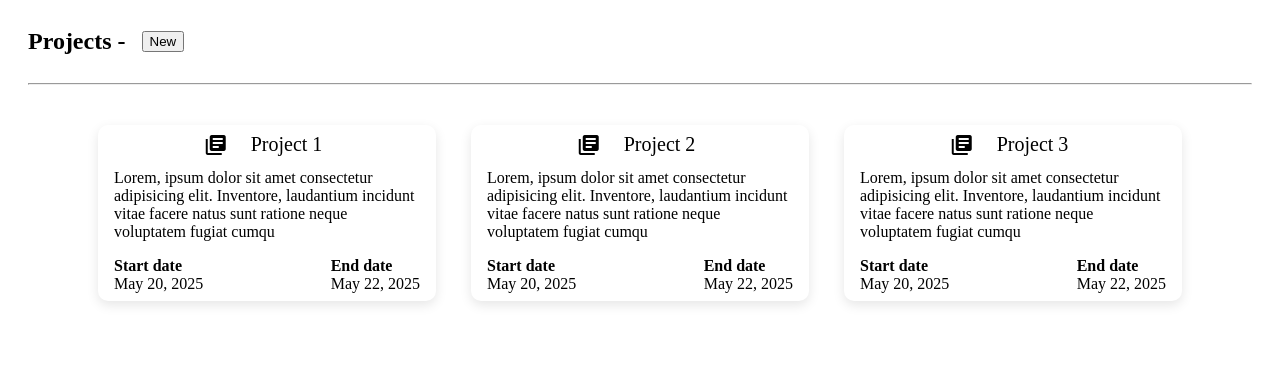
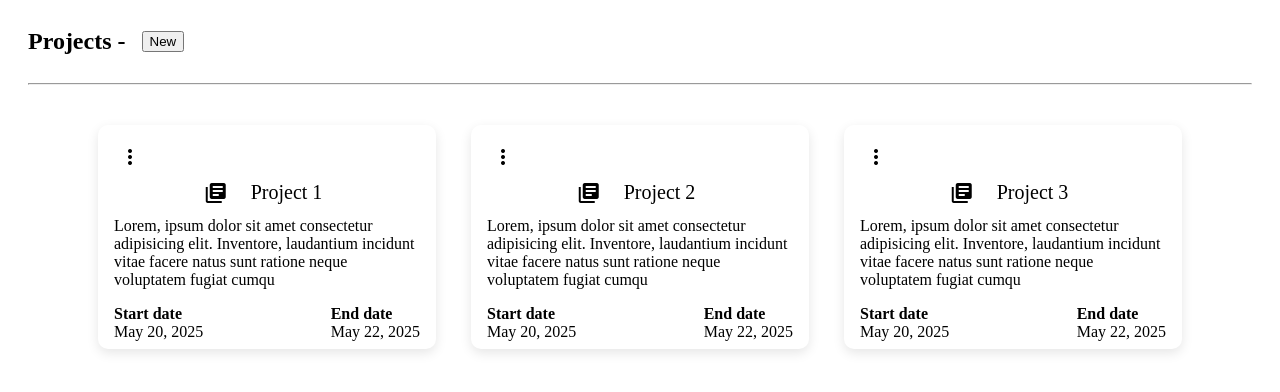
Before and after one commit to JulianChacon11/task-manager-front, an Angular app: page /projects in a window 1280 px wide. Shown: the top 392 px of the page. Built offline with nearby package versions, Linux system fonts and the light colour scheme.

Commit message:
ajustes y manejo de modal correcto mas menu

```diff
--- a/src/app/features/projects/components/project-list/project-list.component.html
+++ b/src/app/features/projects/components/project-list/project-list.component.html
@@ -2,6 +2,12 @@
   <div class="flex-container">
     @for (project of projects(); track project.id) {
       <div class="project-card" [routerLink]="[project.id, 'tasks']">
+        <div style="display: flex; justify-content: flex-start; align-items: center;">
+          <app-menu-project-list
+            (editProject)="onEdit(project)"
+            (deleteProject)="onDelete(project.id)">
+          </app-menu-project-list>
+        </div>
         <div class="project-card-header">
           <i class="material-icons">library_books</i>
           <p>{{ project.nombre }}</p>
--- a/src/app/features/projects/components/project-list/project-list.component.ts
+++ b/src/app/features/projects/components/project-list/project-list.component.ts
@@ -1,20 +1,42 @@
-import { ChangeDetectionStrategy, Component, input, signal } from '@angular/core';
+import { ChangeDetectionStrategy, Component, ViewChild, input, signal } from '@angular/core';
 import { RouterLink } from '@angular/router';
 import { Project } from '../../interfaces/project.interface';
 import { DatePipe } from '@angular/common';
-
-
+import { MenuProjectListComponent } from "../../menu-project-list/menu-project-list.component";
+import { MatDialog } from '@angular/material/dialog';
+import { ProjectFormDialogComponent } from '../../project-form-dialog/project-form-dialog.component';
+import { ProjectsService } from '../../services/projects.service';
 
 @Component({
   selector: 'project-list',
-  imports: [RouterLink, DatePipe],
+  imports: [RouterLink, DatePipe, MenuProjectListComponent],
   templateUrl: './project-list.component.html',
   styleUrl: './project-list.component.css',
   changeDetection: ChangeDetectionStrategy.OnPush,
 })
 
 export class ProjectListComponent {
+  @ViewChild(MenuProjectListComponent) menuComponent?: MenuProjectListComponent;
 
+  constructor(private dialog: MatDialog, private projectsService: ProjectsService) {}
   projects = input.required<Project[]>();
 
+  onDelete(id: string) {
+    this.projectsService.deleteProject(id).subscribe({
+      next: () => {
+        // ...actualiza la lista si es necesario...
+        this.menuComponent?.closeMenu(); // Cierra el menú manualmente
+      },
+      error: (err) => {
+        console.error('Error deleting project:', err);
+      }
+    });
+  }
+
+  onEdit(project: Project) {
+    this.dialog.open(ProjectFormDialogComponent, {
+      data: { project }
+    });
+    this.menuComponent?.closeMenu(); // Cierra el menú manualmente
+  }
 }
--- /dev/null
+++ b/src/app/features/projects/menu-project-list/menu-project-list.component.css
@@ -0,0 +1,3 @@
+.black-icon-button mat-icon {
+  color: black;
+}
--- /dev/null
+++ b/src/app/features/projects/menu-project-list/menu-project-list.component.html
@@ -0,0 +1,20 @@
+<button
+  type="button"
+  mat-icon-button
+  [matMenuTriggerFor]="menu"
+  #menuTrigger="matMenuTrigger"
+  aria-label="Menu"
+  class="black-icon-button"
+  (click)="$event.stopPropagation()">
+  <mat-icon>more_vert</mat-icon>
+</button>
+<mat-menu #menu="matMenu">
+  <button mat-menu-item (click)="editProject.emit(); $event.stopPropagation()">
+    <mat-icon>edit</mat-icon>
+    <span>Edit</span>
+  </button>
+  <button mat-menu-item (click)="deleteProject.emit(); $event.stopPropagation()">
+    <mat-icon>delete</mat-icon>
+    <span>Delete</span>
+  </button>
+</mat-menu>
--- /dev/null
+++ b/src/app/features/projects/menu-project-list/menu-project-list.component.ts
@@ -0,0 +1,22 @@
+import { Component, Output, EventEmitter, ViewChild } from '@angular/core';
+import { MatMenuModule, MatMenuTrigger } from '@angular/material/menu';
+import { MatIconModule } from '@angular/material/icon';
+import { MatButtonModule } from '@angular/material/button';
+
+@Component({
+  selector: 'app-menu-project-list',
+  standalone: true,
+  imports: [MatMenuModule, MatIconModule, MatButtonModule],
+  templateUrl: './menu-project-list.component.html',
+  styleUrl: './menu-project-list.component.css'
+})
+export class MenuProjectListComponent {
+  @Output() editProject = new EventEmitter<void>();
+  @Output() deleteProject = new EventEmitter<void>();
+
+  @ViewChild(MatMenuTrigger) menuTrigger?: MatMenuTrigger;
+  closeMenu() {
+    console.log('closeMenu llamado');
+    this.menuTrigger?.closeMenu();
+  }
+}
--- a/src/app/features/projects/project-form-dialog/project-form-dialog.component.ts
+++ b/src/app/features/projects/project-form-dialog/project-form-dialog.component.ts
@@ -7,7 +7,7 @@ import { ReactiveFormsModule } from '@angular/forms';
 import { MatButtonModule } from '@angular/material/button';
 import { MatInputModule } from '@angular/material/input';
 import { MatDatepickerModule } from '@angular/material/datepicker';
-import { MatNativeDateModule } from '@angular/material/core';
+import { MatNativeDateModule, provideNativeDateAdapter } from '@angular/material/core';
 import { MatFormFieldModule } from '@angular/material/form-field';
 import { MatIconModule } from '@angular/material/icon';
 
@@ -17,7 +17,8 @@ import { MatIconModule } from '@angular/material/icon';
   styleUrls: ['./project-form-dialog.component.css'],
   imports: [MatDialogModule, MatFormFieldModule, MatInputModule,
     MatButtonModule, MatIconModule, MatDatepickerModule,
-    MatNativeDateModule,ReactiveFormsModule ]
+    MatNativeDateModule,ReactiveFormsModule ],
+    providers: [provideNativeDateAdapter()],
 })
 export class ProjectFormDialogComponent {
   form: FormGroup;
```
Also changed, not shown: 1 other file (tests, documents, lock files or other folders).
